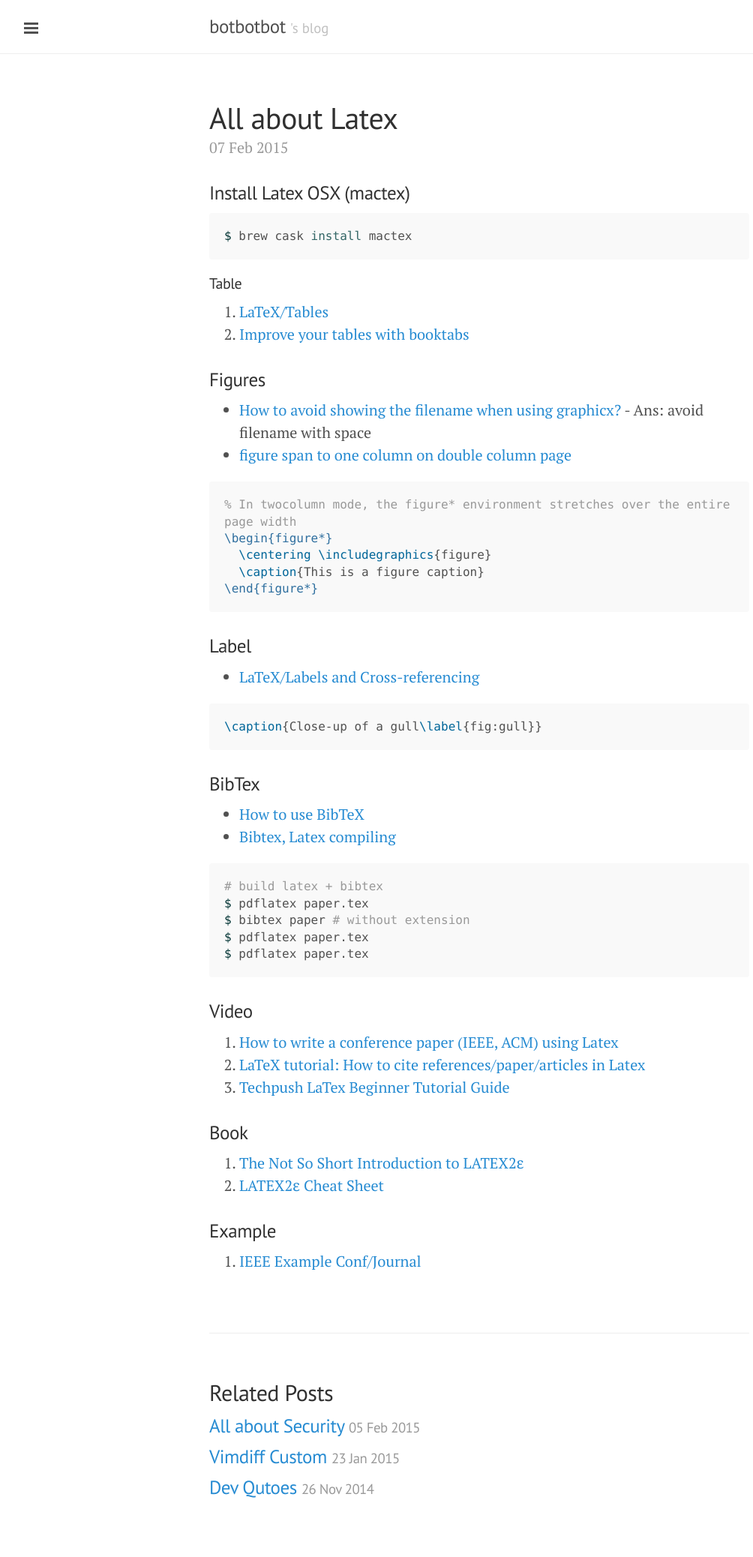
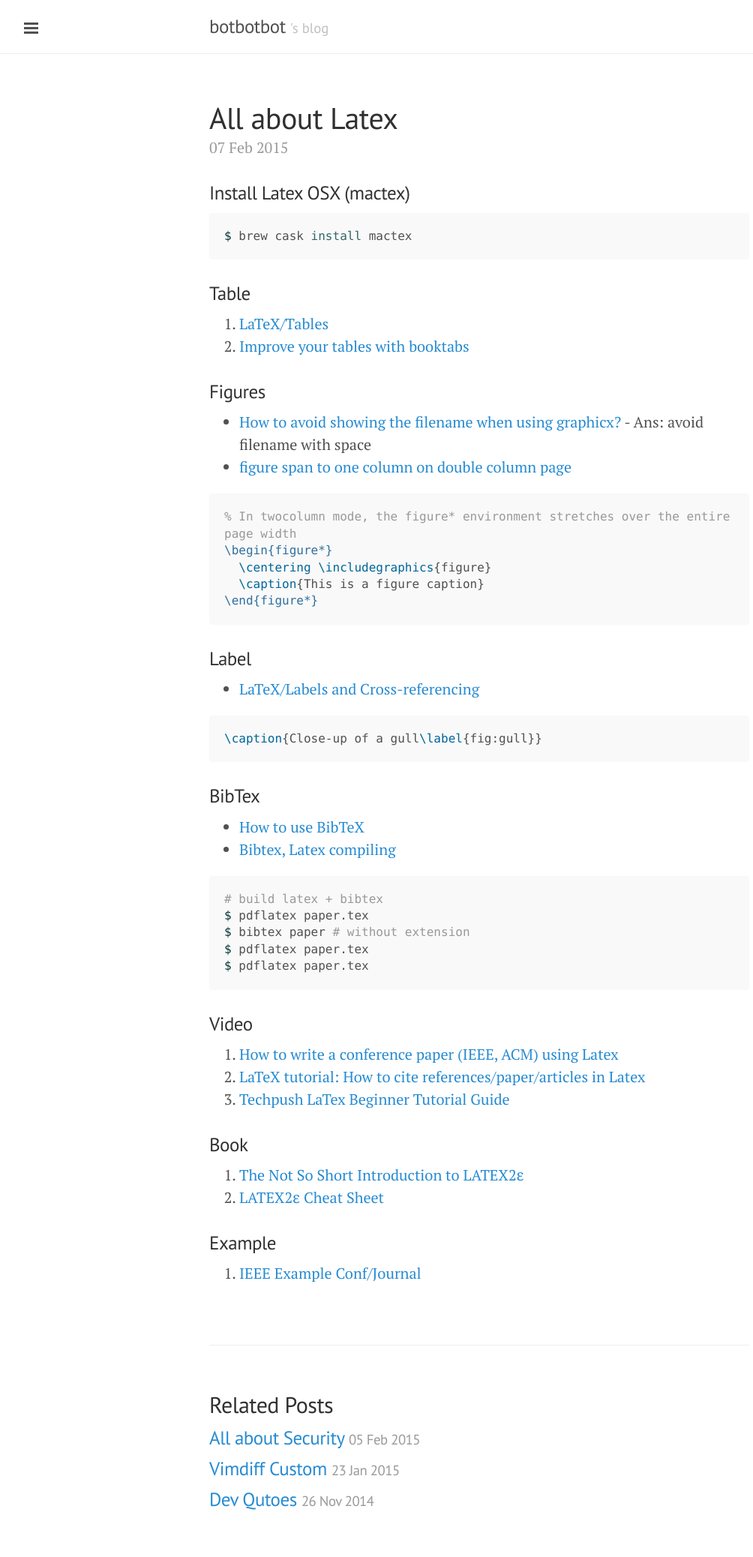
Before and after one commit to ibotdotout/ibotdotout.github.io, a Jekyll site: the page built from _posts/2015-02-07-latex.md, in a window 1280 px wide. Shown: the whole page at 75% size, without its empty margins (1-1005 px from the left). Built offline with Jekyll 4.4.1, drawn with Linux system fonts in a browser that asks for light colours; Markdown is read by kramdown in place of the engine named in the settings.

````diff
--- a/_posts/2015-02-07-latex.md
+++ b/_posts/2015-02-07-latex.md
@@ -12,7 +12,7 @@ $ brew cask install mactex
 ```
 
 
-#### Table
+### Table
 1. [LaTeX/Tables](http://en.wikibooks.org/wiki/LaTeX/Tables)
 2. [Improve your tables with booktabs](http://www.howtotex.com/packages/improve-your-tables-with-booktabs/)
 
````
